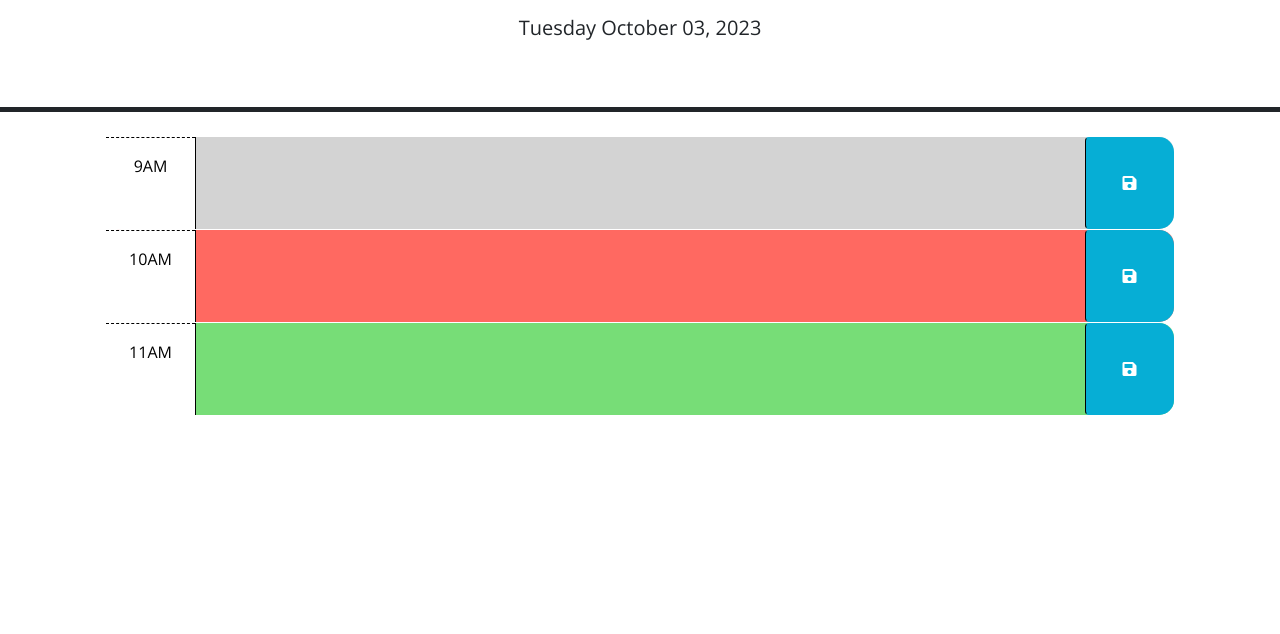
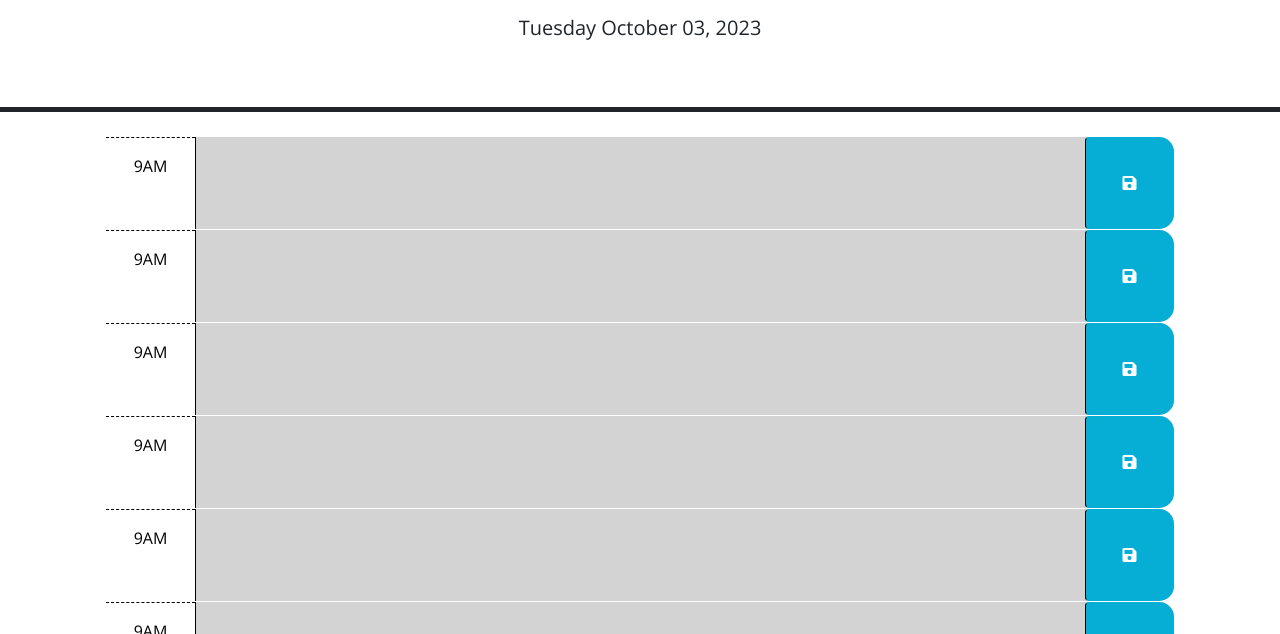
Before and after one commit to nathangero/word-day-scheduler, a plain HTML site: page index.html in a window 1280 px wide. Shown: the part 166-800 px from the top of the page. Drawn offline with nearby package versions, Linux system fonts and the light colour scheme.

Commit message:
implement dynamically creating the blocks

```diff
--- a/index.html
+++ b/index.html
@@ -28,7 +28,7 @@
       <p class="lead">A simple calendar app for scheduling your work day</p>
       <p id="currentDay" class="lead"></p>
     </header>
-    <div class="container-lg px-5">
+    <div id="calendar" class="container-lg px-5">
       <!-- Use class for "past", "present", and "future" to apply styles to the
         time-block divs accordingly. The javascript will need to do this by
         adding/removing these classes on each div by comparing the hour in the
@@ -40,31 +40,31 @@
         -->
 
       <!-- Example of a past time block. The "past" class adds a gray background color. -->
-      <div id="hour-9" class="row time-block past">
+      <!-- <div id="hour-9" class="row time-block past">
         <div class="col-2 col-md-1 hour text-center py-3">9AM</div>
         <textarea class="col-8 col-md-10 description" rows="3"> </textarea>
         <button class="btn saveBtn col-2 col-md-1" aria-label="save">
           <i class="fas fa-save" aria-hidden="true"></i>
         </button>
-      </div>
+      </div> -->
 
       <!-- Example of a a present time block. The "present" class adds a red background color. -->
-      <div id="hour-10" class="row time-block present">
+      <!-- <div id="hour-10" class="row time-block present">
         <div class="col-2 col-md-1 hour text-center py-3">10AM</div>
         <textarea class="col-8 col-md-10 description" rows="3"> </textarea>
         <button class="btn saveBtn col-2 col-md-1" aria-label="save">
           <i class="fas fa-save" aria-hidden="true"></i>
         </button>
-      </div>
+      </div> -->
 
       <!-- Example of a future time block. The "future" class adds a green background color. -->
-      <div id="hour-11" class="row time-block future">
+      <!-- <div id="hour-11" class="row time-block future">
         <div class="col-2 col-md-1 hour text-center py-3">11AM</div>
         <textarea class="col-8 col-md-10 description" rows="3"> </textarea>
         <button class="btn saveBtn col-2 col-md-1" aria-label="save">
           <i class="fas fa-save" aria-hidden="true"></i>
         </button>
-      </div>
+      </div> -->
 
     <script src="https://code.jquery.com/jquery-3.4.1.min.js"></script>
     <script
--- a/script.js
+++ b/script.js
@@ -1,6 +1,10 @@
 // Wrap all code that interacts with the DOM in a call to jQuery to ensure that
 // the code isn't run until the browser has finished rendering all the elements
 // in the html.
+const TIME_BLOCKS_COUNT = 8; // 8 hours/blocks
+var today = dayjs();
+var calendar = $("#calendar");
+
 $(function () {
   // TODO: Add a listener for click events on the save button. This code should
   // use the id in the containing time-block as a key to save the user input in
@@ -8,20 +12,50 @@ $(function () {
   // function? How can DOM traversal be used to get the "hour-x" id of the
   // time-block containing the button that was clicked? How might the id be
   // useful when saving the description in local storage?
-  //
+
   // TODO: Add code to apply the past, present, or future class to each time
   // block by comparing the id to the current hour. HINTS: How can the id
   // attribute of each time-block be used to conditionally add or remove the
   // past, present, and future classes? How can Day.js be used to get the
   // current hour in 24-hour time?
-  //
+  let divId = "hour-"; // Used to mark time block
+  for (let i = 0; i <= TIME_BLOCKS_COUNT; i++) {
+    divId += (i + 9); // Calculate the id
+
+    var newBlock = $(`<div id=${divId} class="row time-block past"></div>`);
+    var blockTime = $(`<div class="col-2 col-md-1 hour text-center py-3">9AM</div>`);
+    var blockTextArea = $(`<textarea class="col-8 col-md-10 description" rows="3"> </textarea>`);
+    var blockSaveButton = $(`<button class="btn saveBtn col-2 col-md-1" aria-label="save"></button`);
+    var saveButtonIcon = $(`<i class="fas fa-save" aria-hidden="true"></i>`);
+
+    blockSaveButton.append(saveButtonIcon); // Add the icon into the button
+
+    // Add all the elemnts into the block
+    newBlock.append(blockTime);
+    newBlock.append(blockTextArea);
+    newBlock.append(blockSaveButton);
+
+    calendar.append(newBlock);
+    divId = "hour-"; // reset the id to default before the next iteration runs
+  }
+
+
+  /**
+   *
+   * <div id="hour-9" class="row time-block past">
+        <div class="col-2 col-md-1 hour text-center py-3">9AM</div>
+        <textarea class="col-8 col-md-10 description" rows="3"> </textarea>
+        <button class="btn saveBtn col-2 col-md-1" aria-label="save">
+          <i class="fas fa-save" aria-hidden="true"></i>
+        </button>
+      </div>
+   */
   // TODO: Add code to get any user input that was saved in localStorage and set
   // the values of the corresponding textarea elements. HINT: How can the id
   // attribute of each time-block be used to do this?
-  //
+
+
   // TODO: Add code to display the current date in the header of the page.
-
-  var today = dayjs();
   $("#currentDay").text(today.format("dddd MMMM DD, YYYY"));
 
 
```
